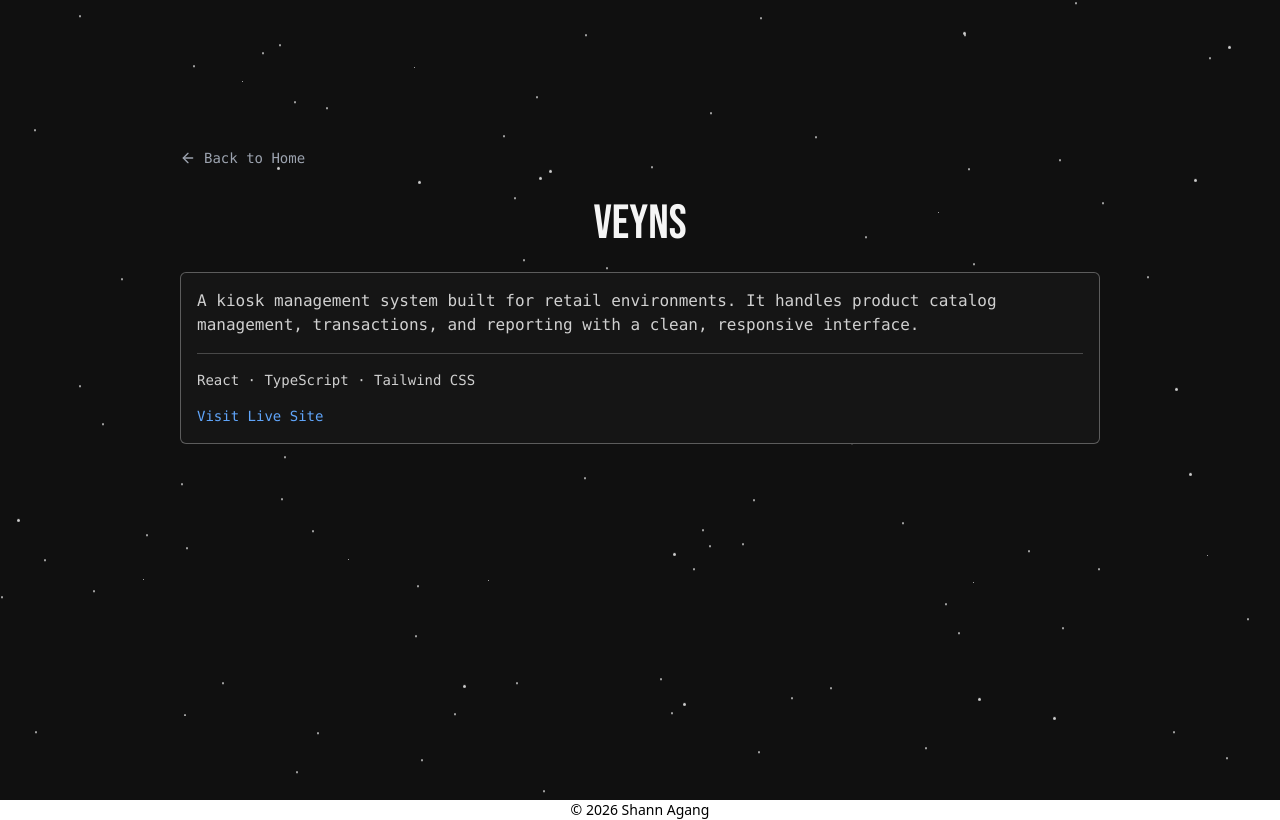
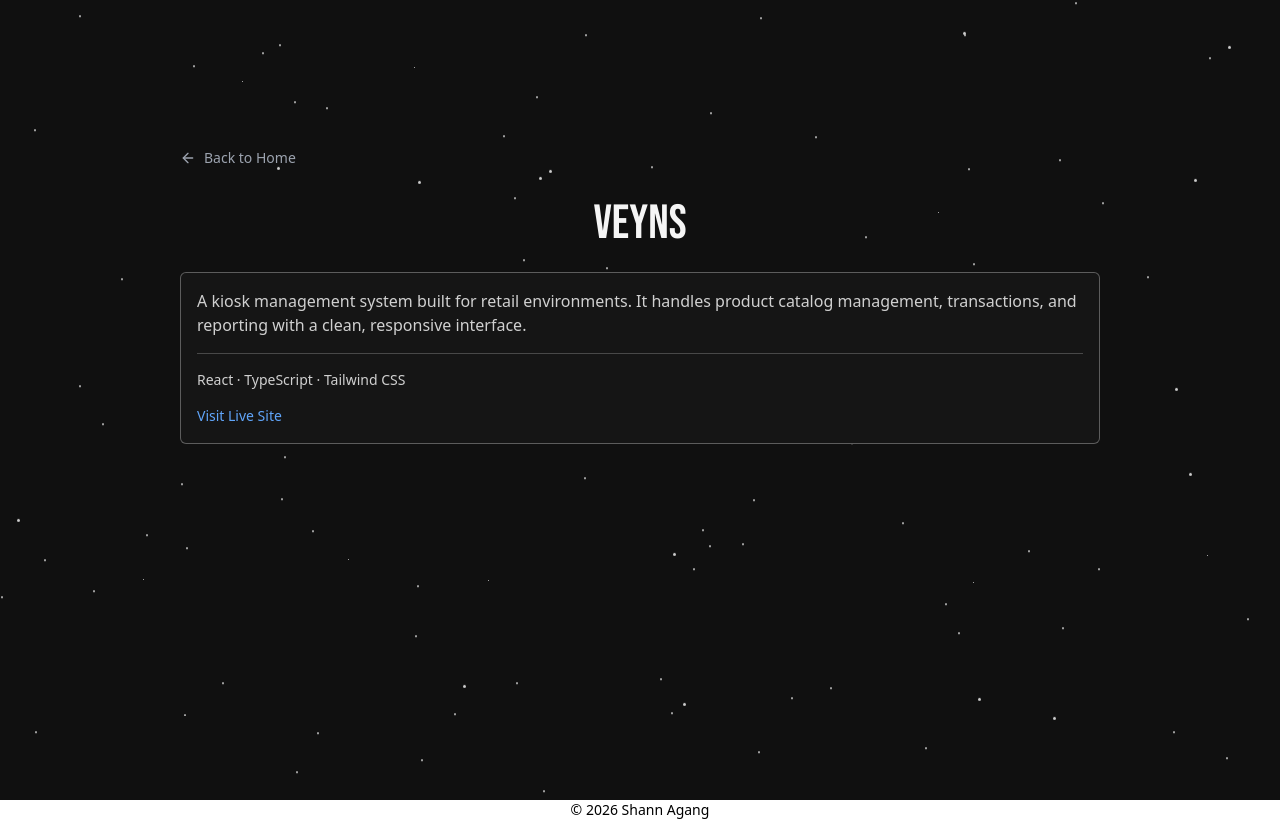
Before and after one commit to SkreTyr/Website-Portfolio, a React (Vite) app: page /projects/veyns in a window 1280 px wide. Built offline with nearby package versions, Linux system fonts and the light colour scheme; what lightswind would draw is missing.

Commit message:
Remove font-mono classes from ProjectDetails

```diff
--- a/src/pages/ProjectDetails.tsx
+++ b/src/pages/ProjectDetails.tsx
@@ -23,7 +23,7 @@ const ProjectDetails = () => {
           <AutoReveal direction="left" className="w-full">
             <Link
               to="/#Project"
-              className="inline-flex items-center gap-2 font-mono text-sm text-gray-400 hover:text-white transition-colors mb-8"
+              className="inline-flex items-center gap-2 text-sm text-gray-400 hover:text-white transition-colors mb-8"
             >
               <ArrowLeft className="w-4 h-4" />
               Back to Home
@@ -36,15 +36,15 @@ const ProjectDetails = () => {
                 {project.title}
               </h1>
               <div className="border border-[#ffffff4d] bg-[#151515] p-4 rounded-md">
-                <p className="text-[#d0d0d0] font-mono text-base">{project.description}</p>
+                <p className="text-[#d0d0d0] text-base">{project.description}</p>
                 <hr className="border-t border-[#ffffff38] w-full mt-4 mb-4" />
-                <p className="text-[#d0d0d0] font-mono text-sm">{project.stack}</p>
+                <p className="text-[#d0d0d0] text-sm">{project.stack}</p>
                 {project.liveUrl && (
                   <a
                     href={project.liveUrl}
                     target="_blank"
                     rel="noreferrer"
-                    className="inline-block mt-4 text-blue-400 hover:text-blue-300 font-mono text-sm relative after:content-[''] after:absolute after:left-0 after:-bottom-0.5 after:h-[1px] after:w-0 after:bg-blue-300 after:transition-all after:duration-300 hover:after:w-full"
+                    className="inline-block mt-4 text-blue-400 hover:text-blue-300 text-sm relative after:content-[''] after:absolute after:left-0 after:-bottom-0.5 after:h-[1px] after:w-0 after:bg-blue-300 after:transition-all after:duration-300 hover:after:w-full"
                   >
                     Visit Live Site
                   </a>
```
